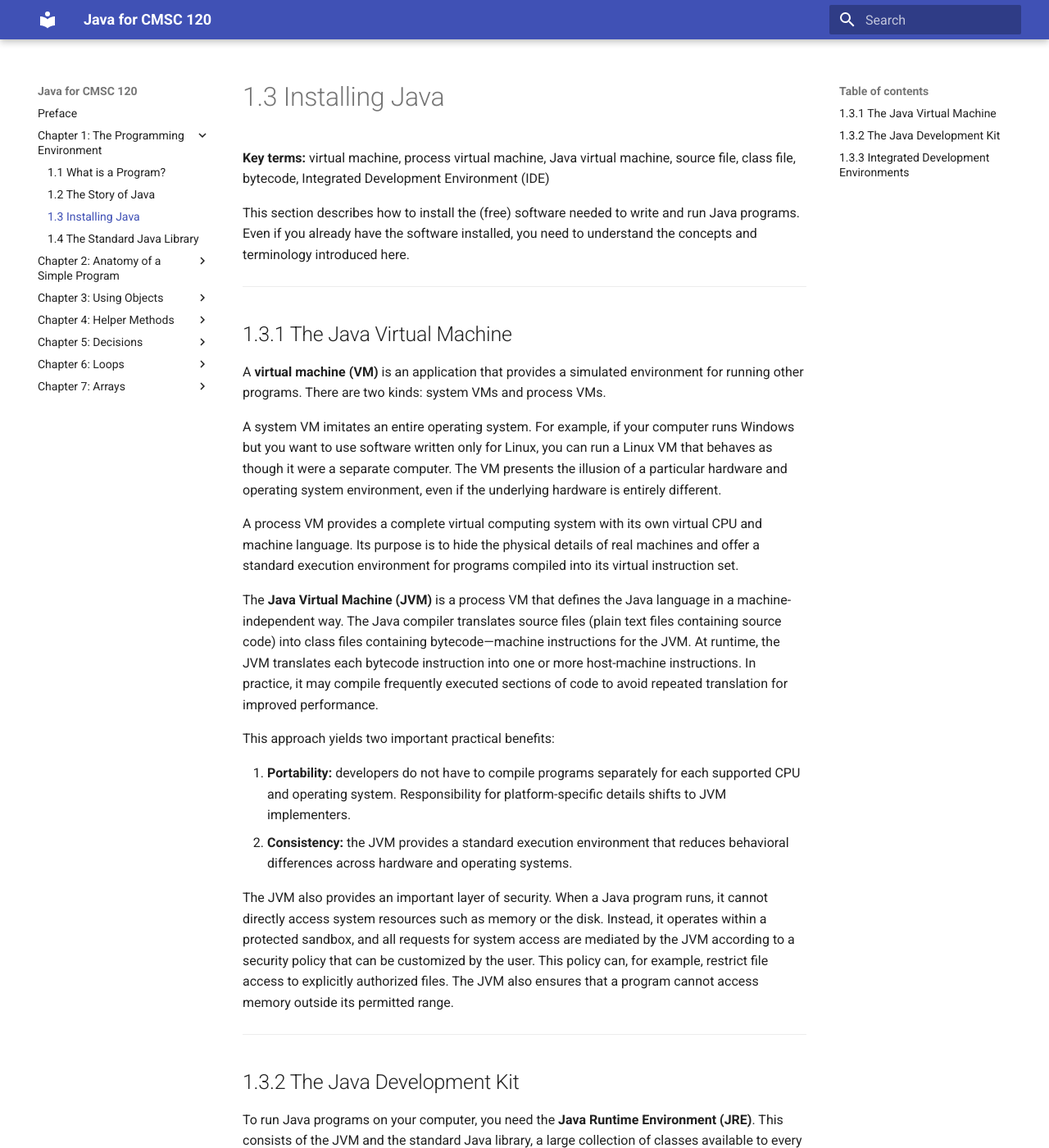
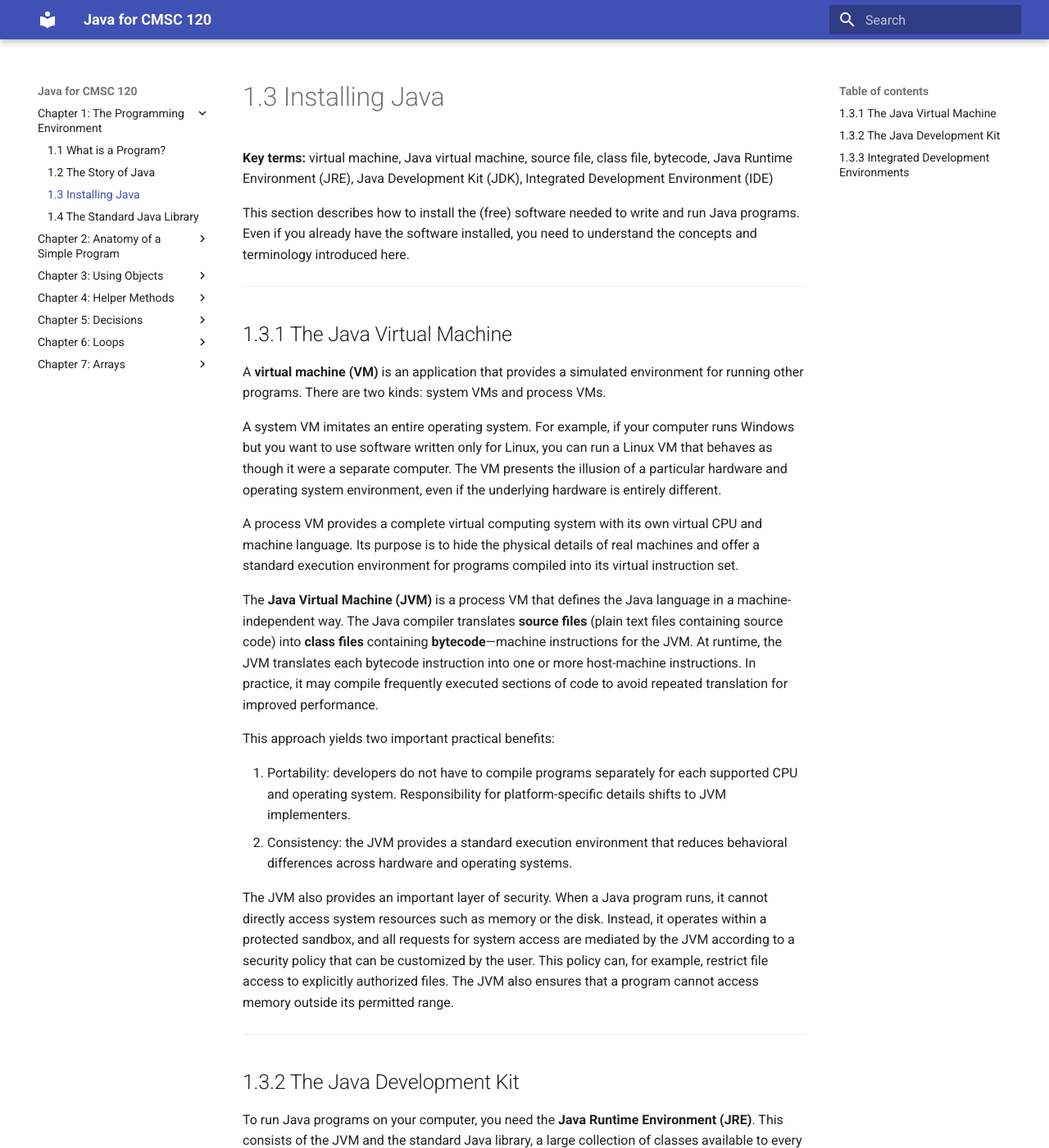
Before and after one commit to drue-coles/cmsc-120, an MkDocs documentation site: the page built from docs/chapter1/installing-java.md, in a window 1280 px wide and 1400 px high. Shown: the whole window at 82% size. Built offline with MkDocs 1.6.1 and Material for MkDocs 9.7.7, drawn with Linux system fonts in a browser that asks for light colours; some of the changed text lies outside the part shown.

Commit message:
Images and minor text tweaks

```diff
--- a/docs/chapter1/installing-java.md
+++ b/docs/chapter1/installing-java.md
@@ -1,8 +1,11 @@
 # 1.3 Installing Java
 
-**Key terms:** virtual machine, process virtual machine, Java virtual machine, source file, class file, bytecode, Integrated Development Environment (IDE)
+**Key terms:** virtual machine, Java virtual machine, source file, class file, bytecode, Java
+Runtime Environment (JRE), Java Development Kit (JDK), Integrated Development Environment (IDE)
 
-This section describes how to install the (free) software needed to write and run Java programs. Even if you already have the software installed, you need to understand the concepts and terminology introduced here.
+This section describes how to install the (free) software needed to write and run Java
+programs. Even if you already have the software installed, you need to understand the concepts
+and terminology introduced here.
 
 ---
 
@@ -14,12 +17,17 @@
 
 A process VM provides a complete virtual computing system with its own virtual CPU and machine language. Its purpose is to hide the physical details of real machines and offer a standard execution environment for programs compiled into its virtual instruction set.
 
-The **Java Virtual Machine (JVM)** is a process VM that defines the Java language in a machine-independent way. The Java compiler translates source files (plain text files containing source code) into class files containing bytecode—machine instructions for the JVM. At runtime, the JVM translates each bytecode instruction into one or more host-machine instructions. In practice, it may compile frequently executed sections of code to avoid repeated translation for improved performance.
+The **Java Virtual Machine (JVM)** is a process VM that defines the Java language in a
+machine-independent way. The Java compiler translates **source files** (plain text files containing
+source code) into **class files** containing **bytecode**—machine instructions for the JVM. At
+runtime, the JVM translates each bytecode instruction into one or more host-machine instructions.
+In practice, it may compile frequently executed sections of code to avoid repeated translation for
+improved performance.
 
 This approach yields two important practical benefits:
 
-1. **Portability:** developers do not have to compile programs separately for each supported CPU and operating system. Responsibility for platform-specific details shifts to JVM implementers.
-2. **Consistency:** the JVM provides a standard execution environment that reduces behavioral differences across hardware and operating systems.
+1. Portability: developers do not have to compile programs separately for each supported CPU and operating system. Responsibility for platform-specific details shifts to JVM implementers.
+2. Consistency: the JVM provides a standard execution environment that reduces behavioral differences across hardware and operating systems.
 
 The JVM also provides an important layer of security. When a Java program runs, it cannot directly access system resources such as memory or the disk. Instead, it operates within a protected sandbox, and all requests for system access are mediated by the JVM according to a security policy that can be customized by the user. This policy can, for example, restrict file access to explicitly authorized files. The JVM also ensures that a program cannot access memory outside its permitted range.
 
@@ -31,9 +39,10 @@
 
 To write your own Java programs, you must install the **Java Development Kit (JDK)**, which includes the JRE and development tools such as a compiler, debugger (for locating errors), profiler (for monitoring performance), security tools, and deployment tools for distributing applications.
 
-**Figure 1.3.2**
+Figure 1.3.2: [The Java Development Kit](images/figure1.3.2.png)
 
-Download the latest version: https://www.oracle.com/java/technologies/downloads/
+Download the latest version: <a href="https://www.oracle.
+com/java/technologies/downloads/">https://www.oracle.com/java/technologies/downloads/</a>
 
 ---
 
--- a/mkdocs.yml
+++ b/mkdocs.yml
@@ -4,8 +4,6 @@
   name: material
 
 nav:
-  - Preface: preface.md
-
   - "Chapter 1: The Programming Environment":
      - "1.1 What is a Program?": chapter1/what-is-a-program.md
      - "1.2 The Story of Java": chapter1/story-of-java.md
```
Also changed, not shown: other parts of docs/chapter1/installing-java.md (+19 -4 lines), docs/chapter1/standard-library.md (+31 -7 lines), docs/chapter1/story-of-java.md (+6 -2 lines), docs/index.md (+10 -0 lines), docs/preface.md (deleted, +0 -7 lines), docs/chapter1/images/figure1.3.2.png (added).
